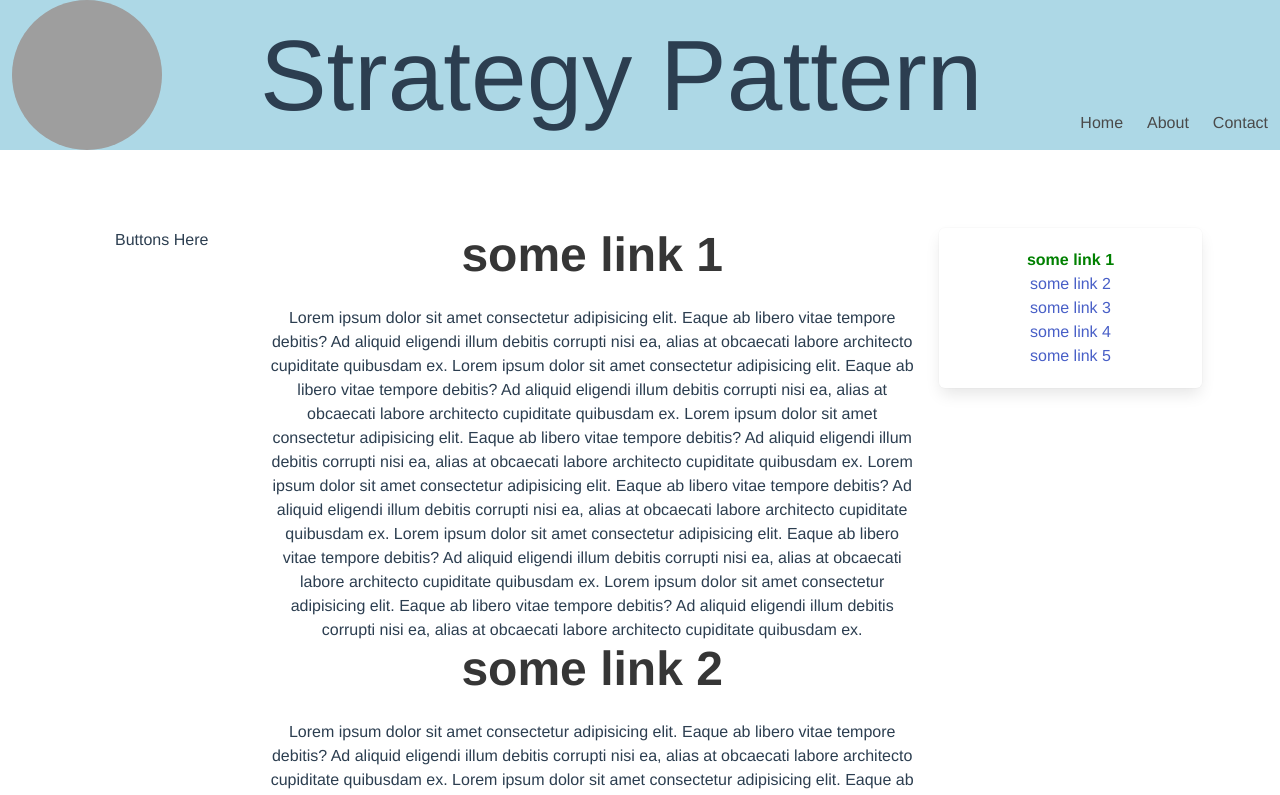
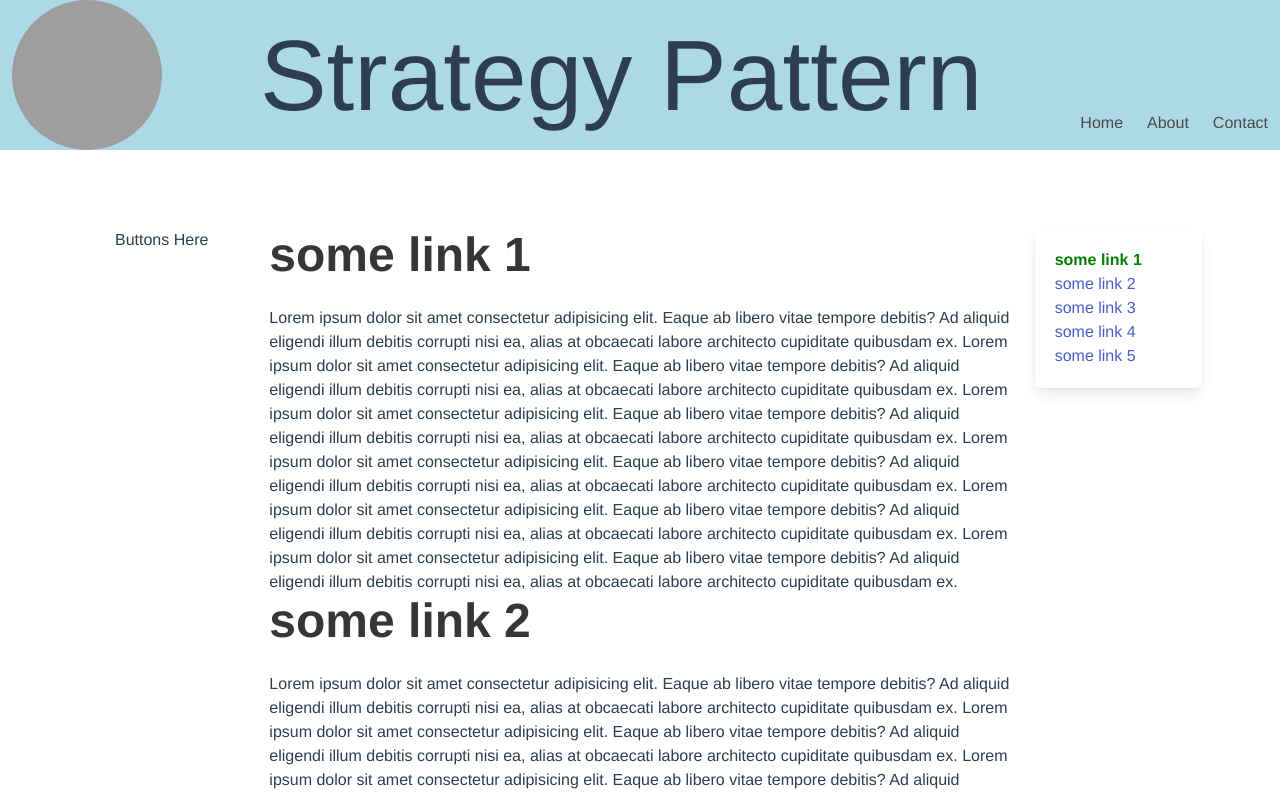
Before and after one commit to ankitprahladsoni/blog-post, a Vue app: page / in a window 1280 px wide. Shown: the top 795 px of the page. Built offline with nearby package versions, Linux system fonts and the light colour scheme; grey boxes are pictures that could not be loaded.

Commit message:
left align text

```diff
--- a/src/components/Article.vue
+++ b/src/components/Article.vue
@@ -1,8 +1,8 @@
 <template>
         <div class="columns">
                 <div class="column is-2">Buttons Here</div>
-                <div class="column is-7"><article-content @scroll="scrollMethod"></article-content> </div>
-                <div class="column is-3"><article-menu :item-to-highlight="highlightItem"></article-menu></div>
+                <div class="column is-8"><article-content @scroll="scrollMethod"></article-content> </div>
+                <div class="column is-2"><article-menu :item-to-highlight="highlightItem"></article-menu></div>
         </div>
 </template>
 
--- a/src/components/ArticleContent.vue
+++ b/src/components/ArticleContent.vue
@@ -1,5 +1,5 @@
 <template>
-     <section class="" id="article-content">
+     <section class="has-text-left" id="article-content">
         <div id="content">
             <div id="1">
                 <h1 class="title is-1" id="1">some link 1</h1>
--- a/src/components/ArticleMenu.vue
+++ b/src/components/ArticleMenu.vue
@@ -1,7 +1,7 @@
 <template>
      <section class="sticky" id="article-menu">
           <div class="box" >
-         <ul>
+            <ul class="has-text-left">
               <li><a href=# :class="{highlighed:itemToHighlight==1}" @click.prevent="someMethod('1')">some link 1</a></li>
               <li><a href=# :class="{highlighed:itemToHighlight==2}" @click.prevent="someMethod('2')">some link 2</a></li>
               <li><a href=# :class="{highlighed:itemToHighlight==3}" @click.prevent="someMethod('3')">some link 3</a></li>
@@ -9,7 +9,6 @@
               <li><a href=# :class="{highlighed:itemToHighlight==5}" @click.prevent="someMethod('5')">some link 5</a></li>
             </ul>
           </div>
-
     </section>
 </template>
 
```
Lines whose indentation alone changed are shown as unchanged.
